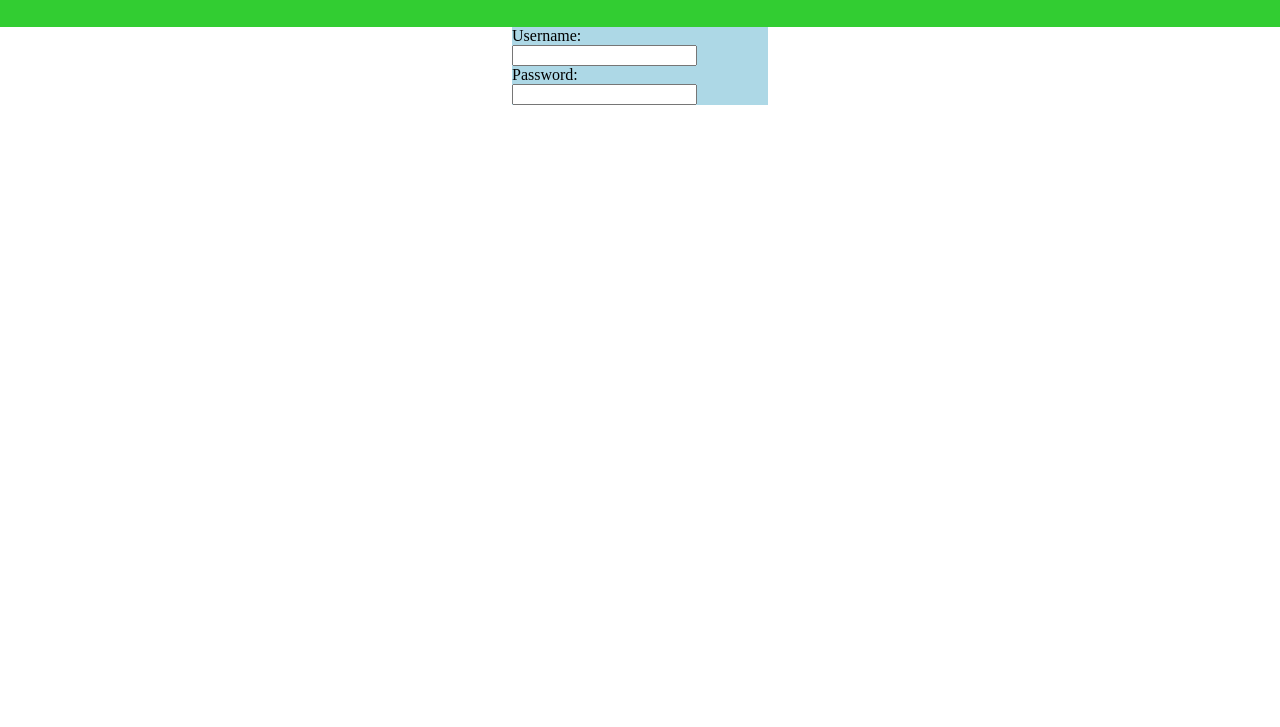
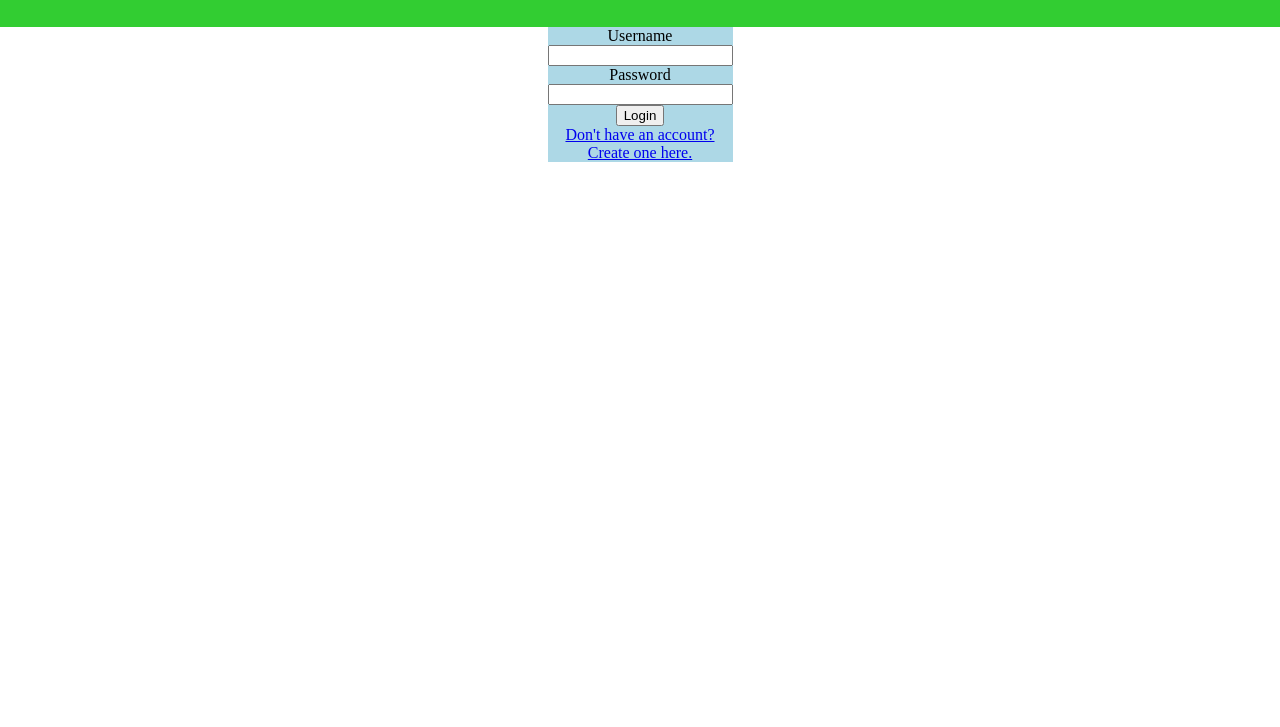
Before and after one commit to Ian-Meadows/Project, a plain HTML site: page Login Page.html in a window 1280 px wide. Shown: the part 73-800 px from the top of the page. Drawn offline with Linux system fonts and the light colour scheme.

Commit message:
Added account creation page added button for login(Does nothing) updated MainCSS for better looks for the login page

```diff
--- a/Login Page.html
+++ b/Login Page.html
@@ -12,12 +12,19 @@
 	</a>
 	<div id="LoginDiv">
 		<form id="LoginForm">
-			Username:<br>
+			Username<br>
 			<input type="text" name="Username"><br>
-			Password:<br>
+			Password<br>
 			<input type="text" name="Password">
 		</form>
+		<button type="button">Login</button>
+		<div>
+		<a href="Account Creation Page.html">
+			Don't have an account?<br> Create one here.
+		</a>
 	</div>
+	</div>
+
 
 
 </body>
--- a/MainCSS.css
+++ b/MainCSS.css
@@ -37,8 +37,9 @@ body{
 
 #LoginDiv{
 	background-color: lightblue;
-	 margin: auto;
-    width:20%;
+	margin: auto;
+    text-align:center;
+	display:table;
 }
 
 #LoginForm{
```
Also changed, not shown: Account Creation Page.html (added, +15 -0 lines).
